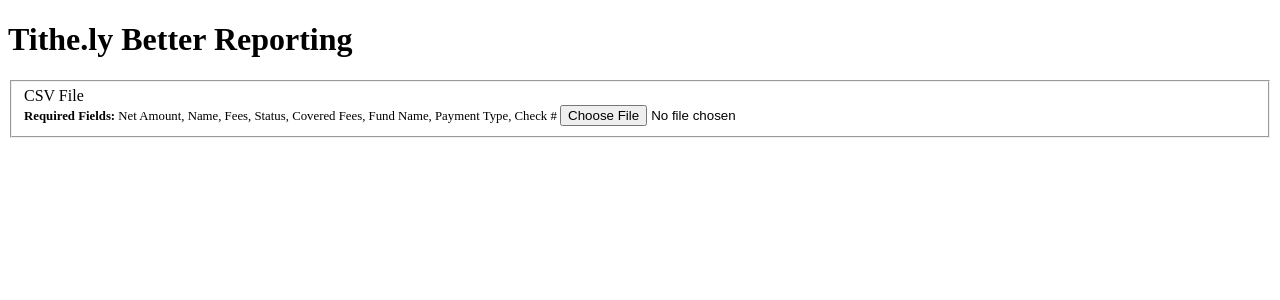
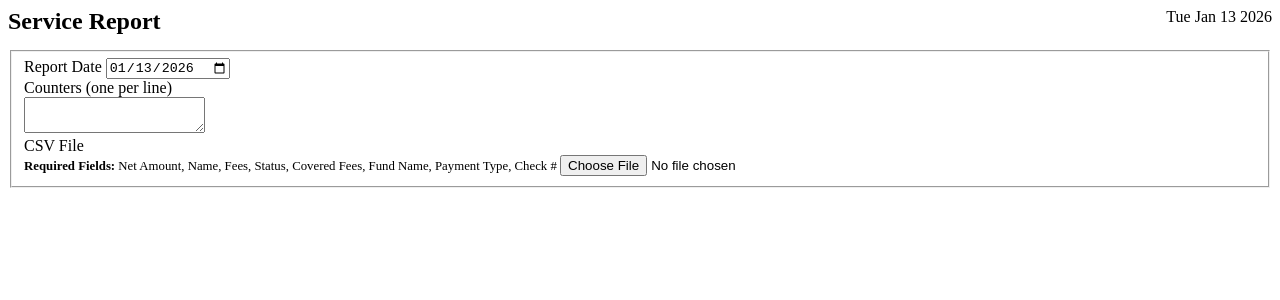
Before and after one commit to pizzapanther/tithely-report, a Vue app: page / in a window 1280 px wide. Shown: the top 300 px of the page. Built offline with nearby package versions, Linux system fonts and the light colour scheme.

Commit message:
counters

```diff
--- a/App.vue
+++ b/App.vue
@@ -1,7 +1,22 @@
 <template>
-  <h1>Tithe.ly Better Reporting</h1>
+  <div class="header flex">
+    <h1>Service Report</h1>
+    <div v-if="rdate">{{rdate}}</div>
+  </div>
   <form>
     <fieldset>
+      <div class="grid">
+        <div>
+          <label>
+            Report Date
+            <input id="rdate" type="date" name="rdate" placeholder="Report Date" v-on:change="update()"/>
+          </label>
+        </div>
+        <div>
+          Counters (one per line)
+          <textarea name="counters" id="counters" v-on:change="update_counters()"></textarea>
+        </div>
+      </div>
       <label>
         <span>CSV File</span>
         <br>
@@ -13,11 +28,11 @@
       </label>
     </fieldset>
   </form>
-  <ReportSummary :stats="stats"/>
+  <ReportSummary :stats="stats" :counters="counters"/>
   <ReportTransactions :transactions="rows"/>
 </template>
 <script setup>
-import {ref} from 'vue';
+import {ref, onMounted} from 'vue';
 import * as Papa from 'papaparse';
 
 import ReportSummary from './Summary.vue';
@@ -30,6 +45,16 @@
 
 const rows = ref(null);
 const stats = ref(null);
+const rdate = ref(null);
+const counters = ref([]);
+
+onMounted(() => {
+  const now = new Date();
+  const d = document.getElementById("rdate");
+  d.value = now.toISOString().split('T')[0];
+  rdate.value = now.toDateString();
+});
+
 
 function error (e) {
   alert('Error parsing CSV');
@@ -133,4 +158,34 @@
   Papa.parse(csv_file.files[0], {complete, error});
 }
 
+function update() {
+  const d = document.getElementById("rdate");
+  if (d.value) {
+    const dt = new Date(d.value);
+    rdate.value = dt.toDateString();
+  }
+}
+
+function update_counters() {
+  const c = document.getElementById("counters");
+  if (c.value) {
+    counters.value = c.value.split("\n");
+  } else {
+    counters.value = [];
+  }
+}
+
 </script>
+<style scoped>
+  h1 {
+    font-size: 24px;
+    flex: 1;
+    padding: 0 !important;
+    margin: 0 !important;
+  }
+
+  .header {
+    border-bottom: 2px var(--pico-table-border-color) solid;
+    margin-bottom: 15px;
+  }
+</style>
--- a/Summary.vue
+++ b/Summary.vue
@@ -46,8 +46,24 @@
         </tr>
       </tfoot>
     </table>
+    <table>
+      <thead>
+        <tr>
+          <th>Counters</th>
+        </tr>
+      </thead>
+      <tbody>
+        <tr>
+          <td>
+            <ul>
+              <li v-for="c in props.counters">{{c}}</li>
+            </ul>
+          </td>
+        </tr>
+      </tbody>
+    </table>
   </div>
 </template>
 <script setup>
-  const props = defineProps(['stats']);
+  const props = defineProps(['stats', 'counters']);
 </script>
--- a/style.css
+++ b/style.css
@@ -1,3 +1,11 @@
 span.help {
   font-size: 80%;
 }
+
+.flex {
+  display: flex;
+}
+
+.grid > div {
+  max-width: 300px;
+}
```
